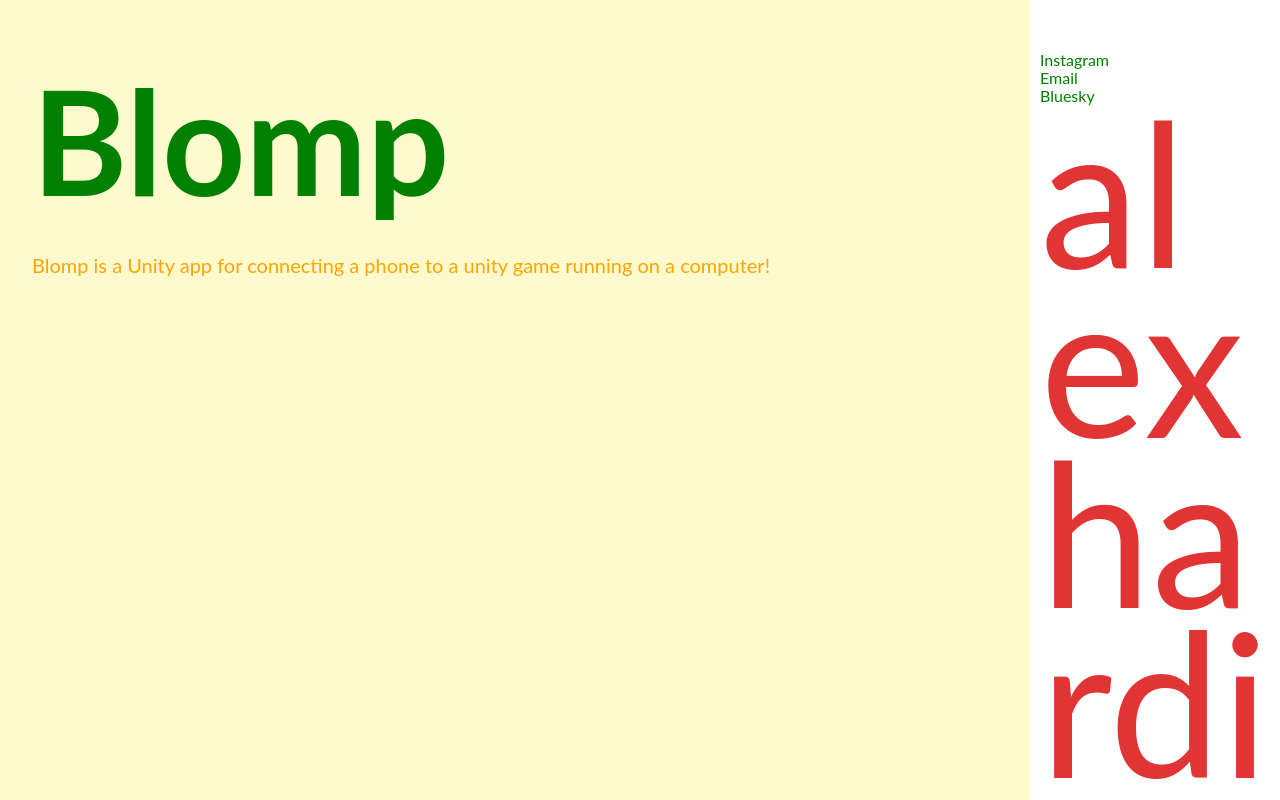
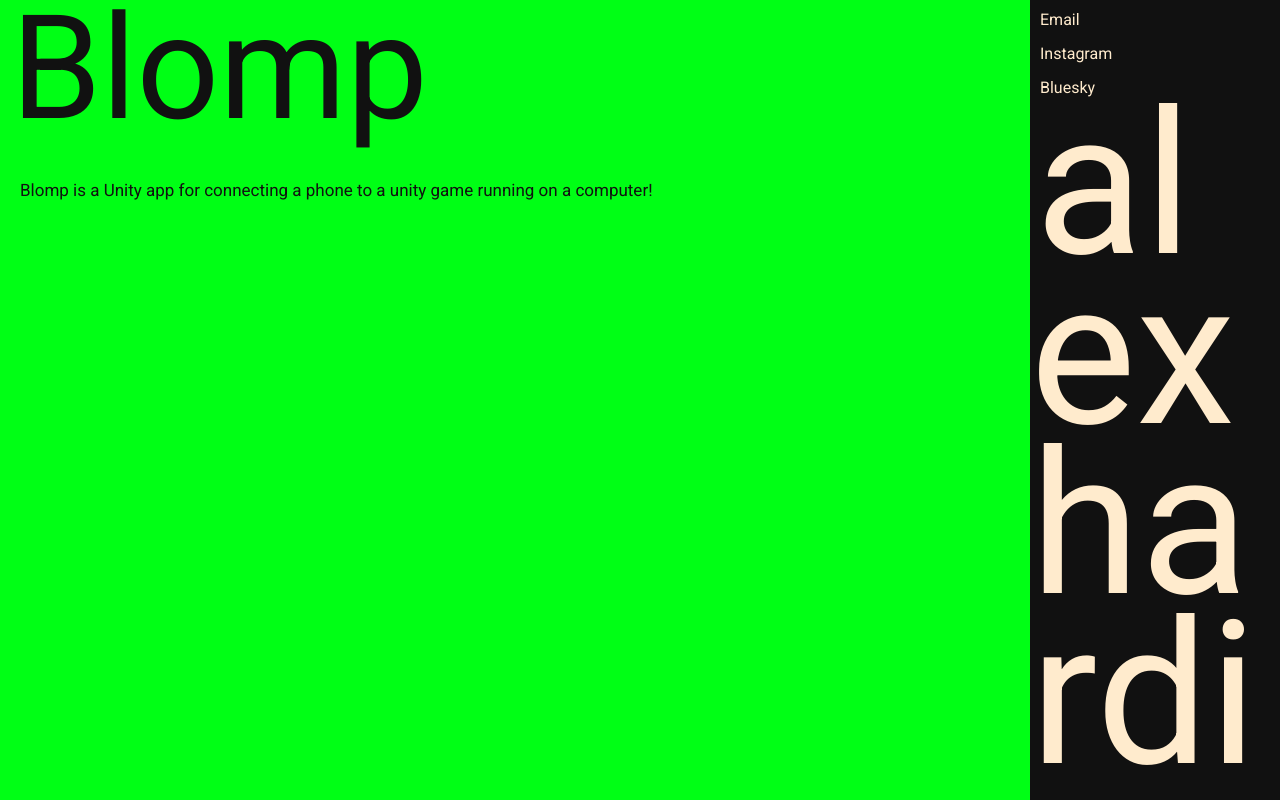
Before and after one commit to arcadeperfect/website_main, an Eleventy site: page src/posts/Blomp.md in a window 1280 px wide. Shown: the top 800 px of the page. Built offline with nearby package versions, Linux system fonts and the light colour scheme; Eleventy itself is replaced by a stand-in of ours; files that its build step writes are made by us from their sources; what nunjucks-date-filter would draw is missing.

Commit message:
ready for the interwebternet

```diff
--- a/package.json
+++ b/package.json
@@ -1,7 +1,6 @@
 {
   "name": "website_03",
   "version": "1.0.0",
-  "description": "",
   "main": "index.js",
   "scripts": {
     "test": "echo \"Error: no test specified\" && exit 1"
@@ -15,5 +14,6 @@
   },
   "dependencies": {
     "nunjucks": "^3.2.4"
-  }
+  },
+  "description": ""
 }
--- a/src/_data/site.json
+++ b/src/_data/site.json
@@ -1,4 +1,4 @@
 {
   "title": "Website 03",
-  "pathPrefix": "/website_03/"
+  "pathPrefix": "/"
 }
--- a/src/_includes/layouts/base.njk
+++ b/src/_includes/layouts/base.njk
@@ -5,29 +5,23 @@
     <meta name="viewport" content="width=device-width, initial-scale=1.0">
     <link rel="preconnect" href="https://fonts.googleapis.com">
     <link rel="preconnect" href="https://fonts.gstatic.com" crossorigin>
-        <link href="https://fonts.googleapis.com/css2?family=Roboto+Condensed:ital,wght@0,100..900;1,100..900&family=Roboto+Mono:ital,wght@0,100..700;1,100..700&family=Roboto:ital,wght@0,100;0,300;0,400;0,500;0,700;0,900;1,100;1,300;1,400;1,500;1,700;1,900&display=swap" rel="stylesheet">
+    <link rel="stylesheet" href="https://fonts.googleapis.com/css2?family=Roboto+Condensed:ital,wght@0,100..900;1,100..900&family=Roboto+Mono:ital,wght@0,100..700;1,100..700&family=Roboto:ital,wght@0,100;0,300;0,400;0,500;0,700;0,900;1,100;1,300;1,400;1,500;1,700;1,900&display=swap">
     <link rel="stylesheet" href="{{ site.pathPrefix }}css/style.css">
-        {% block styles %}{% endblock %}
     <title>{{ title }}</title>
 </head>
-    <body>
+<body class="color-scheme-{{ colorScheme }}">
     <div class="grid">
-            <div class="item main {% if page.url == '/' %}home-main{% else %}post-main{% endif %}">
+        <div class="grid-item main-column">
             {% block main %}{% endblock %}
         </div>
-            <div class="item middle"></div>
-            <div class="item sidebar {% if page.url != '/' %}post-sidebar{% endif %}">
-                {# <h1 class="title"></h1> #}
+        <div class="grid-item center-column"></div>
+        <div class="grid-item sidebar-column">
             <div class="social-links">
-                <a href="https://www.instagram.com/wash_your_manipulators/" class="social">Instagram</a>
-                <a href="mailto:alex.harding.info@gmail.com" class="social">Email</a>
-                <a href="https://bsky.app/profile/alexharding.bsky.social" class="social">Bluesky</a>
+                <div><a href="#">Email</a></div>
+                <div><a href="#">Instagram</a></div>
+                <div><a href="#">Bluesky</a></div>
             </div>
-                <div class="big-side-text">
-                <a href="{{ site.pathPrefix }}" class="side-text">
-                alexharding
-                </div>
-            </a>
+            <a href="/" class="big-side-text">alexharding</a>
         </div>
     </div>
 </body>
--- a/src/_includes/layouts/post.njk
+++ b/src/_includes/layouts/post.njk
@@ -1,13 +1,8 @@
 {% extends "layouts/base.njk" %}
-
-{% block styles %}
-<link rel="stylesheet" href="{{ site.pathPrefix }}css/post.css">
-{% endblock %}
 
 {% block main %}
 <article>
-    <h1>{{ title }}</h1>
-    <p>{{ date | date("MMMM D, YYYY") }}</p>
+    <h1 class="main-heading">{{ title }}</h1>
     <div>{{ content | safe }}</div>
 </article>
 {% endblock %}
--- a/src/css/post.css
+++ /dev/null
@@ -1,15 +0,0 @@
-/* Specific styles for posts */
-.post-main p {
-    font-size: 20px;
-    /* Example: Change font size for paragraphs in posts */
-    font-weight: normal;
-    /* Example: Change font weight for paragraphs in posts */
-    color: orange;
-}
-
-.post-main a {
-    color: blue;
-    /* Example: Change link color for posts */
-    text-decoration: underline;
-    /* Example: Add underline to links in posts */
-}
--- a/src/css/style.css
+++ b/src/css/style.css
@@ -1,132 +1,156 @@
-/* src/css/style.css */
+:root {
+  --base-main-bg: black;
+  --base-main-text: white;
+  --base-sidebar-bg: white;
+  --base-sidebar-text: black;
+  --heading-weight: normal;
+}
+
+/* Alternate Color Scheme 1 */
+.color-scheme-1 {
+  --base-main-bg: #f0f8ff;
+  --base-main-text: #f50000;
+  --base-sidebar-bg: #333;
+  --base-sidebar-text: #f0f8ff;
+}
+
+/* Alternate Color Scheme 2 */
+.color-scheme-2 {
+  --base-main-bg: #00ff15;
+  --base-main-text: #111;
+  --base-sidebar-bg: #111;
+  --base-sidebar-text: #ffebcd;
+}
+
+@import url('https://fonts.googleapis.com/css2?family=Roboto+Condensed:ital,wght@0,100..900;1,100..900&family=Roboto+Mono:ital,wght@0,100..700;1,100..700&family=Roboto:ital,wght@0,100;0,300;0,400;0,500;0,700;0,900;1,100;1,300;1,400;1,500;1,700;1,900&display=swap');
+
+/* RESET */
+
+*, *::before, *::after {
+  box-sizing: border-box;
+}
 * {
   margin: 0;
-  padding: 0;
-  text-align: left;
 }
 
 body {
-  font-family: 'Lato', sans-serif;
   line-height: 1.5;
-  background: var(--light-color);
-  color: green;
+  -webkit-font-smoothing: antialiased;
+}
+img, picture, video, canvas, svg {
+  display: block;
+  max-width: 100%;
+}
+input, button, textarea, select {
+  font: inherit;
+}
+p, h1, h2, h3, h4, h5, h6 {
+  overflow-wrap: break-word;
+}
+#root, #__next {
+  isolation: isolate;
 }
 
-a:link, a:visited, a:hover, a:active {
-  color: inherit; /* Use inherit to keep the same color as the surrounding text */
-  text-decoration: none; /* Ensure no underline on hover, active, etc. */
+a {
+  text-decoration: none;
+  color: inherit;
+}
+
+ul {
+  list-style-type: none;
+  text-decoration: none;
+}
+
+/* BASE STYLING */
+
+body {
+  font-family: "Roboto", sans-serif;
+  /* font-family: "Roboto Mono", monospace; */
+}
+
+h1 {
+  font-size: 145px;
+  font-weight: var(--heading-weight);
 }
 
 p {
   font-size: 17px;
-  font-weight: lighter;
-  max-width: 850px;
+  max-width: 650px;
 }
 
-ul{
-  list-style-type: none;
-  color: red;
-}
-
-h1{
-  text-align: justify;
-  /* font-weight: light; */
-  font-size: 145px;
-}
-
-h2{
-  font-size: 65px;
-}
-
-h3{
-  font-weight: lighter;
-  font-size: 50px;
-}
+/* GRID LAYOUT */
 
 .grid {
   display: grid;
-  grid-template-columns: minmax(100px, 1300px) 1fr 250px;
-  height: 100vh; /* This ensures the grid takes the full height of the viewport */
+  grid-template-columns: minmax(100px, 1200px) 1fr 250px;
+  height: 100vh;
 }
 
-.side-text {
-  /* font-size: 200px; */
-  word-wrap: break-word;
-  overflow-wrap: break-word; /* Ensures compatibility across different browsers */
+.main-column {
+  background-color: var(--base-main-bg);
+  color: var(--base-main-text);
+  padding-left: 0;
+  margin-left: 0;
+}
+.center-column {
+  background-color: var(--base-main-bg);
+}
+.sidebar-column {
+  background-color: var(--base-sidebar-bg);
+  color: var(--base-sidebar-text);
 }
 
-.social {
-  display: block;
-  line-height: 1;
-  margin: 2px 0; /* Adjust this value as needed */
+/* HOME PAGE STYLGING */
+
+.main-menu {
+  display: flex;
+  flex-direction: column;
+  gap: 10px; /* Adjust the gap between menu items */
+  margin-left: -2px;
+  padding-left: 0;
+  font-size: 24px;
 }
 
+/* MAIN COLUMN STYLING */
 
-.title {
-  text-align: left;
+.main-heading {
+  margin-top: -40px;
+  margin-left: -9px;
 }
 
-/* Home main section styles */
-.home-main {
-  background-color: #8afdaa; /* Example background color for home page */
-  padding: 2rem;
-  grid-column: 1;
+.main-column {
+  padding-left: 20px;
 }
 
-.home-main ~ .middle {
-  background-color: #8afdaa; /* Same color as home main */
-}
+/* SIDE BAR STYLING */
 
-/* Post main section styles */
-.post-main {
-  background-color: #fffacd; /* Example background color for post pages */
-  padding: 2rem;
-  grid-column: 1;
-}
-
-.post-main ~ .middle {
-  background-color: #fffacd; /* Same color as post main */
-}
-
-/* Sidebar styles */
-/* .sidebar {
-  background-color: #f4f4f4;
-  grid-column: 3;
-} */
-
-.sidebar {
-  background-color: #f4f4f4;  /* Default color for the home page */
-  /* Other sidebar styles */
-  line-height: 100px;
-  padding: 50px 10px;
-}
-
-.sidebar.post-sidebar {
-  background-color: #ffffff;  /* Different color for post pages */
-  /* Other sidebar styles for post pages */
-}
-
-.side-text {
-  color: black;  /* Example default color for the sidebar text */
-}
-
-
-.sidebar.post-sidebar .side-text {
-  color: rgb(225, 53, 53);  /* Example different color for the sidebar text on post pages */
+.social-links {
+  padding-left: 10px;
+  padding-top: 8px;
+  display: flex;
+  flex-direction: column;
+  gap: 10px; /* Adjust the gap between social links */
 }
 
 .big-side-text {
   font-size: 200px;
+  line-height: 170px;
   word-wrap: break-word;
   overflow-wrap: break-word; /* Ensures compatibility across different browsers */
-  line-height: 170px;
+  font-weight: var(--heading-weight);
+  padding-top: 0px;
+  padding-left: 5px;
 }
+
+/* VIDEO PLAYER STYLING */
 
 .video-wrapper {
   position: relative;
-  width: 100%;
+  width: calc(100% + 20px); /* Account for padding on main column */
+  left: -20px; /* Shift to the left to negate padding */
   padding-bottom: 56.25%; /* 16:9 aspect ratio */
   height: 0;
+  overflow: hidden;
 }
 
 .video-wrapper iframe {
--- a/src/css/style_bak.css
+++ /dev/null
@@ -1,78 +0,0 @@
-/* src/css/style.css */
-* {
-  margin: 0;
-  padding: 0;
-  text-align: left;
-}
-
-body {
-  font-family: 'Lato', sans-serif;
-  line-height: 1.5;
-  background: var(--light-color);
-  color: green;
-}
-
-a:link, a:visited, a:hover, a:active {
-  color: inherit; /* Use inherit to keep the same color as the surrounding text */
-  text-decoration: none; /* Ensure no underline on hover, active, etc. */
-}
-
-p {
-  font-size: 17px;
-  font-weight: lighter;
-}
-
-ul{
-  list-style-type: none;
-  color: red;
-}
-
-h1{
-  font-size: 145px;
-}
-
-h2{
-  font-size: 65px;
-}
-
-h3{
-  font-weight: lighter;
-  font-size: 50px;
-}
-
-.grid {
-  display: grid;
-  grid-template-columns: minmax(auto, 1200px) 1fr 350px;
-  height: 100vh; /* This ensures the grid takes the full height of the viewport */
-}
-
-.side-text {
-  font-size: 200px;
-  word-wrap: break-word;
-  overflow-wrap: break-word; /* Ensures compatibility across different browsers */
-}
-
-.title {
-  text-align: left;
-
-}
-
-/* Home main section styles */
-.home-main {
-  background-color: #8afdaa; /* Example background color for home page */
-  padding: 2rem;
-  grid-column: 1;
-}
-
-/* Post main section styles */
-.post-main {
-  background-color: #fffacd; /* Example background color for post pages */
-  padding: 2rem;
-  grid-column: 1;
-}
-
-/* Sidebar styles */
-.sidebar {
-  background-color: #f4f4f4;
-  grid-column: 3;
-}
--- a/src/posts/Blomp.md
+++ b/src/posts/Blomp.md
@@ -1,8 +1,8 @@
 ---
 title: "Blomp"
 layout: layouts/post.njk
-# date: 2023-05-01
 order: 4
+colorScheme: 2
 ---
 
 Blomp is a Unity app for connecting a phone to a unity game running on a computer!
```
Also changed, not shown: src/_includes/layouts/home.njk (+5 -10 lines), src/posts/PhysicsClock.md (+1 -0 lines), src/posts/Rustroneer.md (+1 -0 lines), src/posts/SpaceGame.md (+2 -1 lines). Lines whose indentation alone changed are shown as unchanged.
